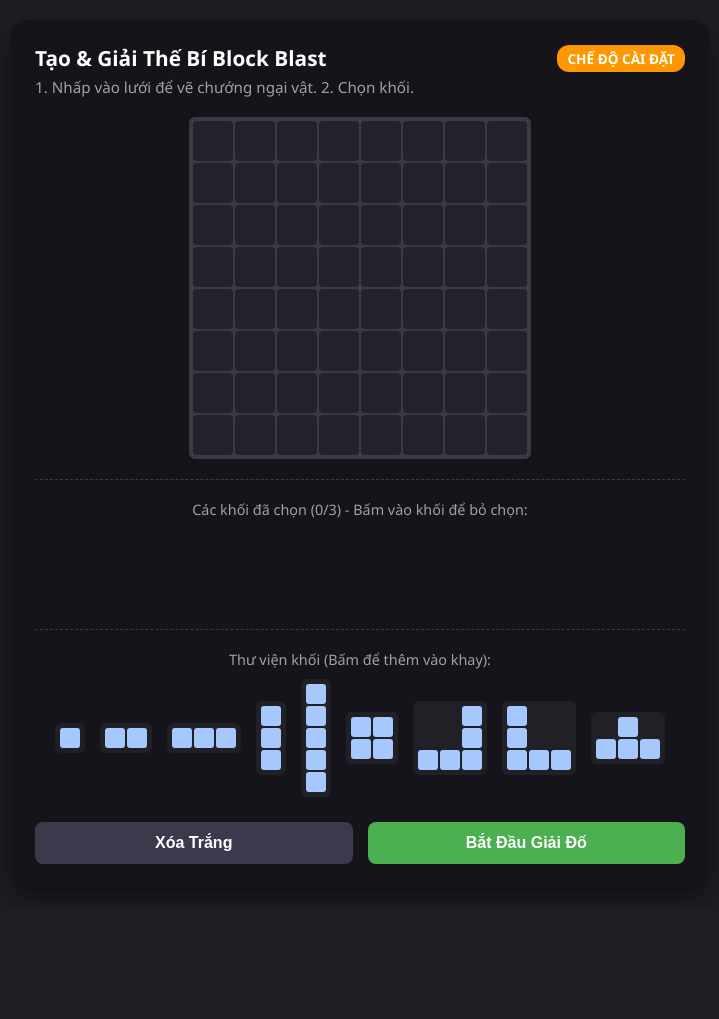
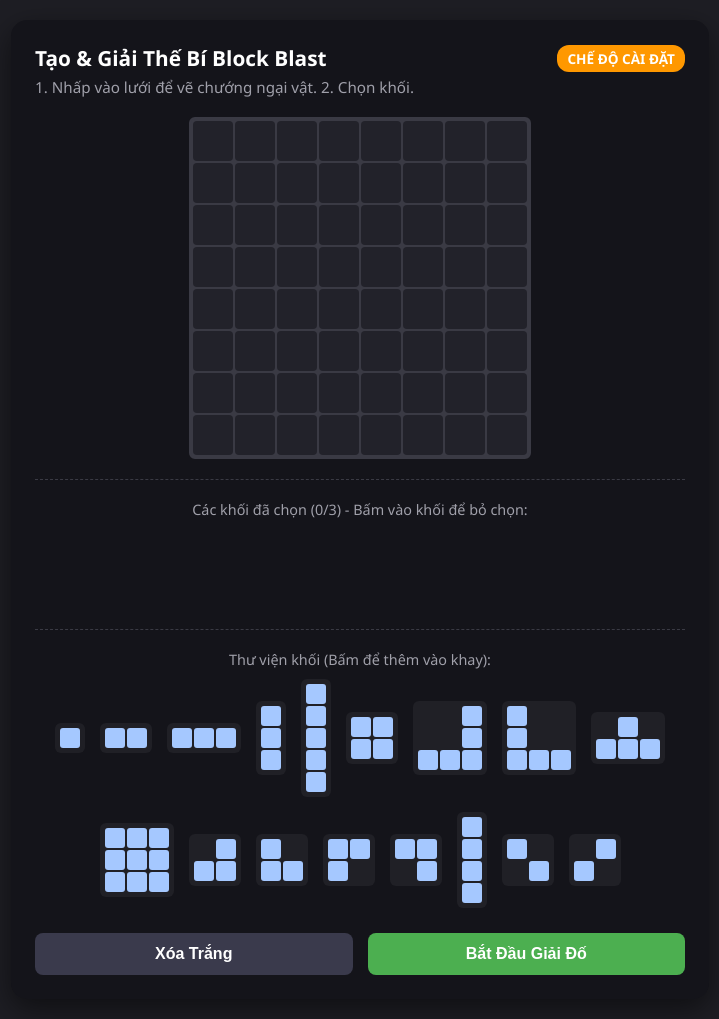
Before and after one commit to QuangHung259/Block-of-hung, a plain HTML site: page index.html in a window 1280 px wide. Shown: the whole page, without its empty margins (280-999 px from the left). Before the commit the page ends 908 px from the top, so only its background shows below. Drawn offline with Linux system fonts and the light colour scheme.

Commit message:
update file shape

```diff
--- a/index.html
+++ b/index.html
@@ -285,6 +285,60 @@
               shape: [
                 [0, 1, 0],
                 [1, 1, 1],
+              ],
+            },
+            {
+              id: 10,
+              shape: [
+                [1, 1, 1],
+                [1, 1, 1],
+                [1, 1, 1],
+              ],
+            },
+            {
+              id: 11,
+              shape: [
+                [0, 1],
+                [1, 1],
+              ],
+            },
+            {
+              id: 12,
+              shape: [
+                [1, 0],
+                [1, 1],
+              ],
+            },
+            {
+              id: 13,
+              shape: [
+                [1, 1],
+                [1, 0],
+              ],
+            },
+            {
+              id: 14,
+              shape: [
+                [1, 1],
+                [0, 1],
+              ],
+            },
+            {
+              id: 15,
+              shape: [[1], [1], [1], [1]],
+            },
+            {
+              id: 16,
+              shape: [
+                [1, 0],
+                [0, 1],
+              ],
+            },
+            {
+              id: 17,
+              shape: [
+                [0, 1],
+                [1, 0],
               ],
             },
           ];
```
